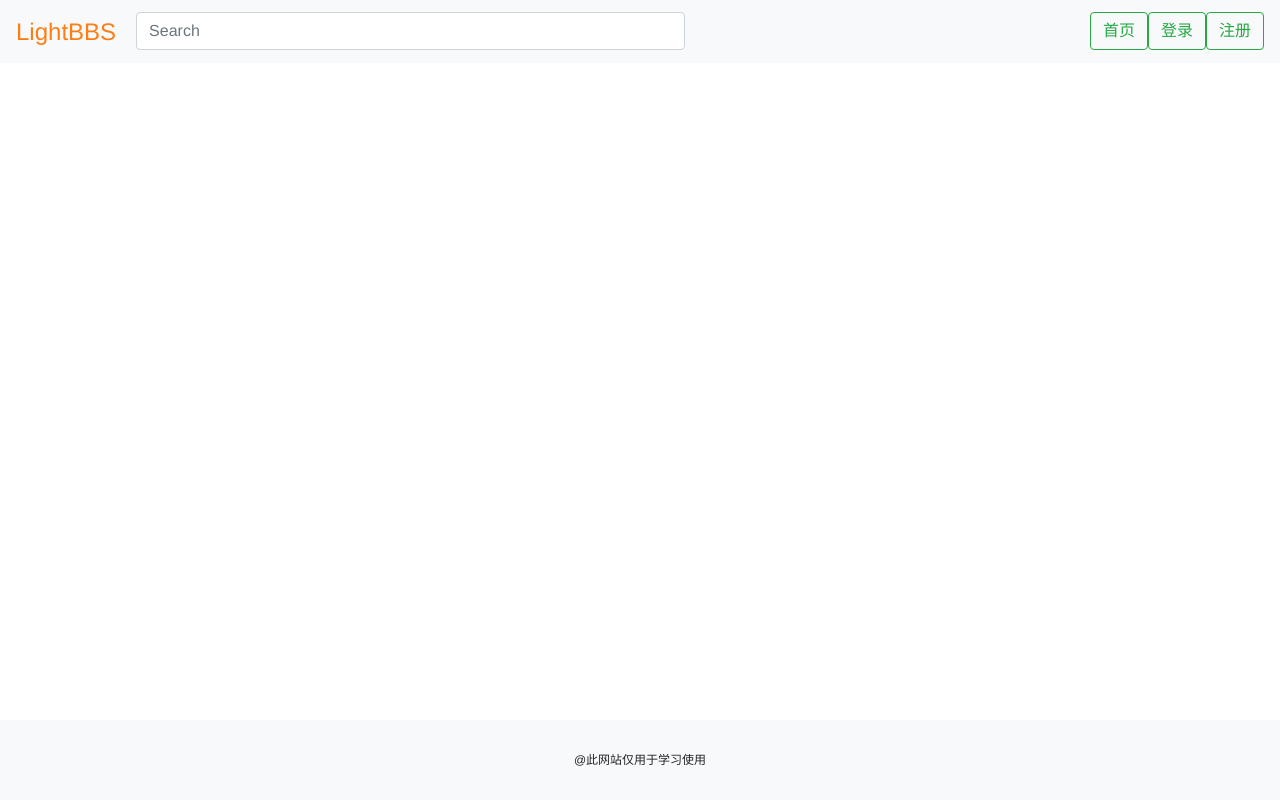
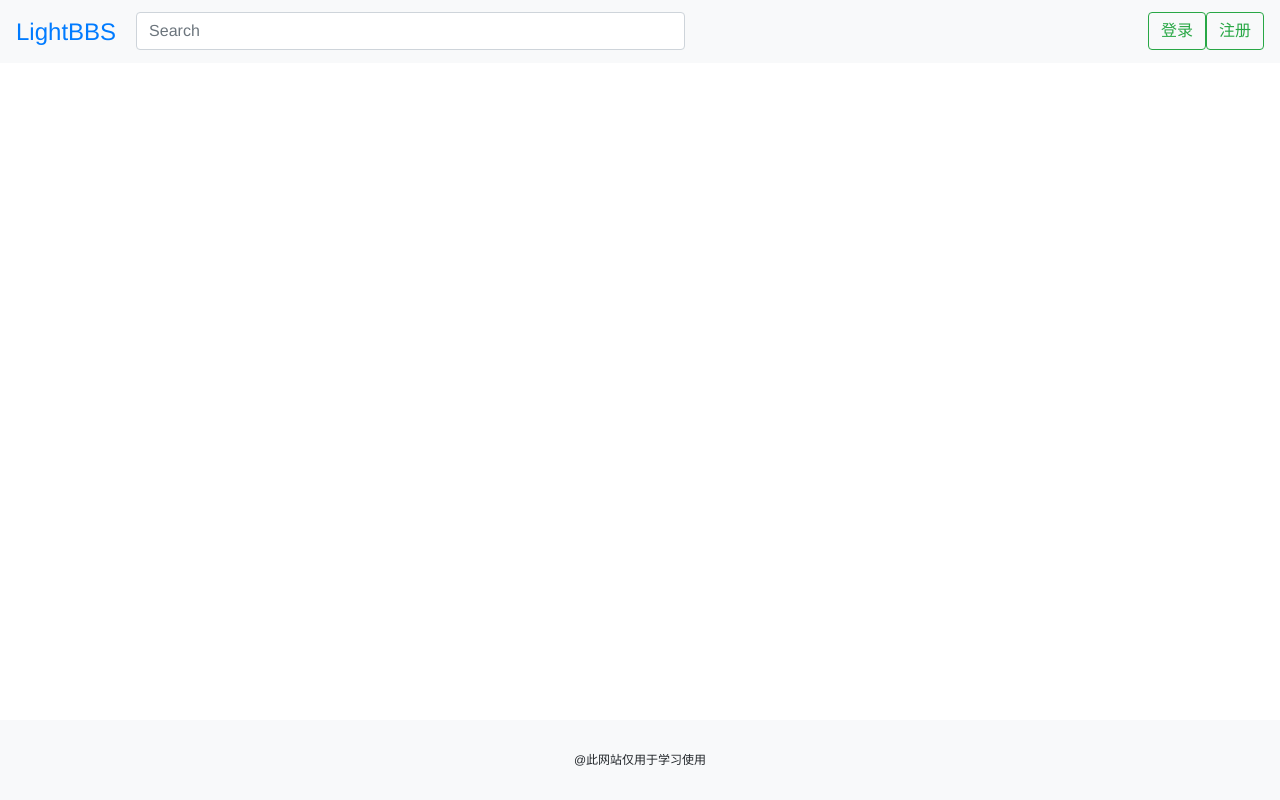
Before and after one commit to joy624/bbs, a Vue app in the folder Code/lightbbs/: page / in a window 1280 px wide. Built offline with nearby package versions, Linux system fonts and the light colour scheme; no server answers.

Commit message:
判断当前用户登录

```diff
--- a/Code/lightbbs/src/components/TheHeader.vue
+++ b/Code/lightbbs/src/components/TheHeader.vue
@@ -1,16 +1,18 @@
 <template>
   <nav class="navbar fixed-top navbar-expand-lg navbar-light bg-light">
     <div class="header-logo">
-      <h4>LightBBS</h4>
+      <h4><a href="#" @click="gotoIndex">LightBBS</a></h4>
     </div>
     <div class="row collapse navbar-collapse dropdown">
       <div class="col">
         <input class="form-control mr-sm-2" type="search" placeholder="Search" aria-label="Search">
       </div>
-      <div class="col header-btn">
-        <button class="btn btn-outline-success my-2 my-sm-0" type="submit">首页</button>
-        <button class="btn btn-outline-success my-2 my-sm-0" type="submit">登录</button>
-        <button class="btn btn-outline-success my-2 my-sm-0" type="submit">注册</button>
+      <div v-if="user_name != ''">
+        {{ user_name }}
+      </div>
+      <div v-else class="col header-btn">
+        <button class="btn btn-outline-success my-2 my-sm-0" @click="gotoLogin">登录</button>
+        <button class="btn btn-outline-success my-2 my-sm-0" >注册</button>
       </div>
     </div>
     <!--折叠按钮-->
@@ -33,8 +35,7 @@
         id="navbarSupportedContent"
       >
         <a class="dropdown-item" href="#">搜索</a>
-        <a class="dropdown-item" href="#">首页</a>
-        <a class="dropdown-item" href="#">登录</a>
+        <a class="dropdown-item" href="#" @click="gotoLogin">登录</a>
         <a class="dropdown-item" href="#">注册</a>
       </div>
     </div>
@@ -46,8 +47,25 @@ export default {
   name: "TheHeader",
   data() {
     return {
-      name: ""
+      user_name: "",
+      user_id: ""
     };
+  },
+  methods: {
+    gotoLogin () {
+      this.$router.push({ name: 'Login'})
+    },
+    gotoIndex () {
+      this.$router.push({ name: 'Index'})
+    }
+  },
+  mounted () {
+    loginUser().then(res => {
+      if (res.code == 200) {
+        this.user_name = res.data.name
+        this.user_id = res.data.id
+      }
+    })
   }
 };
 </script>
--- a/Code/lightbbs/src/router/index.js
+++ b/Code/lightbbs/src/router/index.js
@@ -1,6 +1,7 @@
 import Vue from 'vue'
 import Router from 'vue-router'
 import Login from '@/views/Login'
+import Index from '@/views/Index'
 
 
 Vue.use(Router)
@@ -10,6 +11,10 @@ export default new Router({
       path: '/login',
       name: 'Login',
       component: Login
+    }, {
+      path: '/',
+      name: 'Index',
+      component: Index
     }
   ]
 })
--- /dev/null
+++ b/Code/lightbbs/src/views/Index.vue
@@ -0,0 +1,32 @@
+<template>
+  <div>
+    这是首页内容
+  </div>
+</template>
+<script>
+export default {
+  name: "Index",
+  data() {
+    return {
+      user_name: "",
+      user_id: "",
+    };
+  }
+};
+</script>
+<style scoped>
+.header-logo {
+  text-align: left;
+  color: #fd7e14;
+  margin-right: 20px;
+  margin-top: 10px;
+}
+.header-btn {
+  text-align: right;
+}
+.header-collapse-menu {
+  font-size: 12px;
+}
+@media (max-width: 767px) {
+}
+</style>
```
